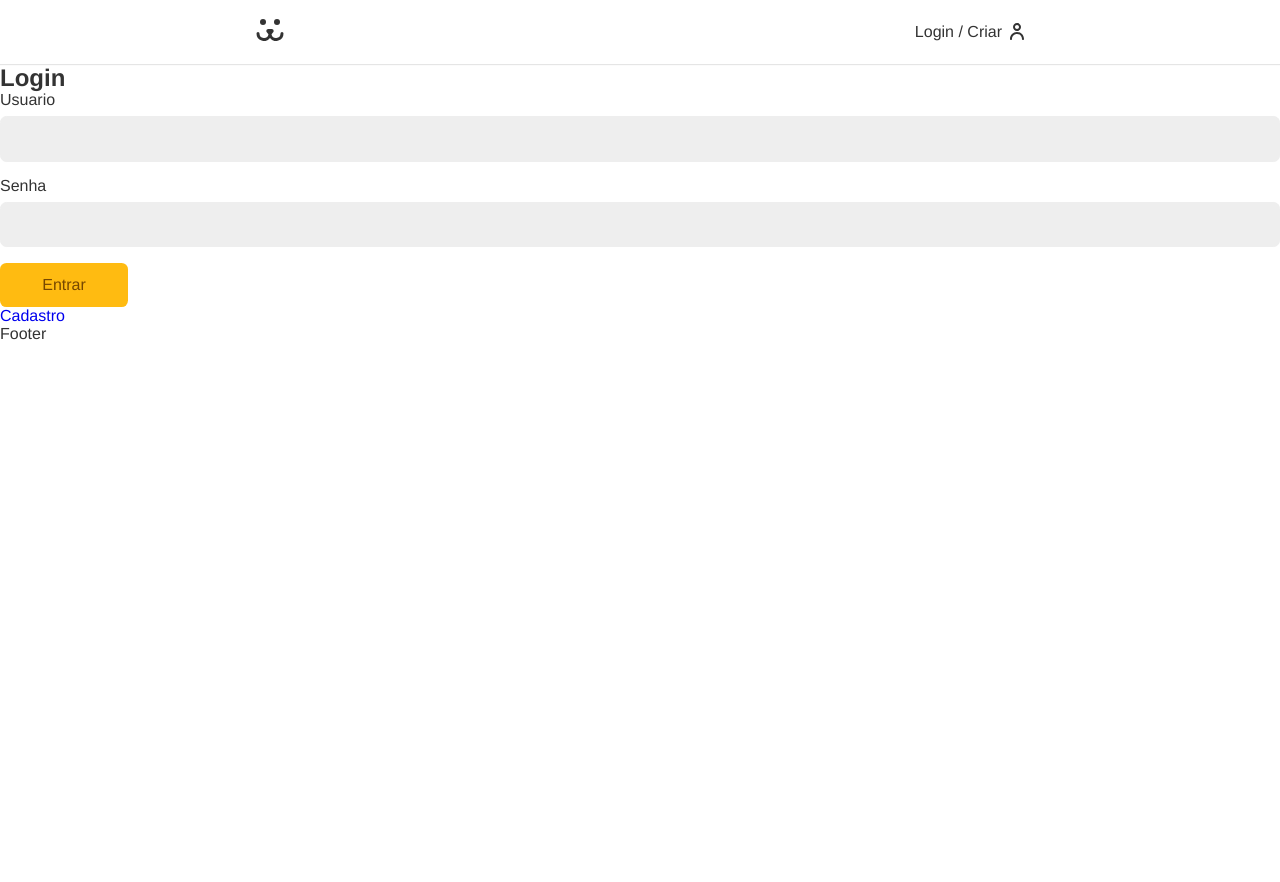
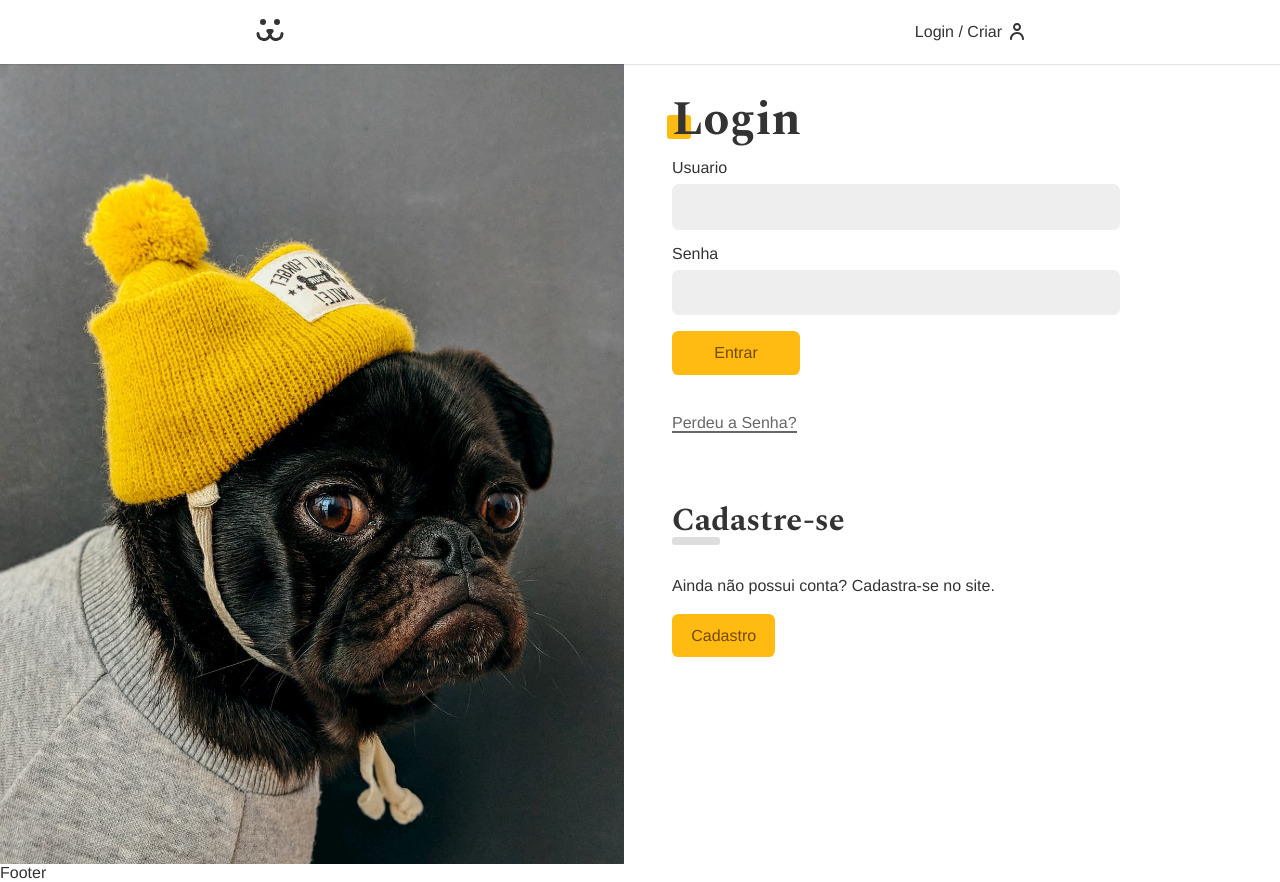
Before and after one commit to MacielDouglas/aplicativoReact, a React (Create React App) app: page /login in a window 1280 px wide. Before the commit the page ends 800 px from the top, so only its background shows below. Built offline with nearby package versions, Linux system fonts and the light colour scheme.

Commit message:
Criado Css da página de login

```diff
--- a/src/App.css
+++ b/src/App.css
@@ -1,3 +1,6 @@
+
+  @import url('https://fonts.googleapis.com/css2?family=Spectral:wght@700&display=swap');
+
 * {
   box-sizing: border-box;
 
@@ -8,7 +11,7 @@
   margin: 0px;
   color: #333;
   --type-first: Helvetica, Arial, sans-serif;
-  --type-second: 'Spectral', Gerorgia;
+  --type-second: 'Spectral', gerorgia;
   font-family: var(--type-first);
 }
 
@@ -36,6 +39,7 @@
 
 a {
   text-decoration: none;
+  color: #333;
 }
 
 .container {
@@ -43,3 +47,38 @@
   padding: 0 1rem;
   margin: 0 auto;
 }
+
+.title {
+  font-family: var(--type-second);
+  line-height: 1;
+  font-size: 3rem;
+  margin: 1rem 0;
+  position: relative;
+  z-index: 2;
+}
+
+.title::after {
+  content: "";
+  display: block;
+  width: 1.5rem;
+  height: 1.5rem;
+  background: #fb1;
+  position: absolute;
+  bottom: 5px;
+  left: -5px;
+  border-radius: 0.2rem;
+  z-index: -1;
+}
+
+.animeLeft {
+  opacity: 0;
+  transform: translate3d(-20px);
+  animation: animeLeft .3s forwards;
+}
+
+@keyframes animeLeft {
+  to {
+    opacity: 1;
+    transform: initial;
+  }
+}
--- a/src/Components/Login/Login.js
+++ b/src/Components/Login/Login.js
@@ -5,13 +5,15 @@
 import LoginPasswordLost from './LoginPasswordLost';
 import LoginPasswordReset from './LoginPasswordReset';
 import { UserContext } from '../../UserContext';
+import styles from '../Login/LoginModuleCss/Login.module.css';
 
 const Login = () => {
   const { login } = React.useContext(UserContext);
 
   if (login === true) return <Navigate to="/conta" />;
   return (
-    <div>
+    <section className={styles.login}>
+      <div className={styles.forms}>
         <Routes>
           <Route path="/" element={<LoginForm />} />
           <Route path="criar" element={<LoginCreate />} />
@@ -19,6 +21,7 @@
           <Route path="resetar" element={<LoginPasswordReset />} />
         </Routes>
       </div>
+    </section>
   );
 };
 
--- a/src/Components/Login/LoginForm.js
+++ b/src/Components/Login/LoginForm.js
@@ -4,7 +4,9 @@
 import Button from '../Forms/Button';
 import useForm from '../../Hooks/useForm';
 import { UserContext } from '../../UserContext';
-// import { UserContext } from '../../UserContext';
+import Error from '../../Helper/Error';
+import styles from '../Login/LoginModuleCss/LoginForm.module.css';
+import stylesBtn from '../Forms/FormsCss/Button.module.css';
 
 const LoginForm = () => {
   const username = useForm();
@@ -21,9 +23,9 @@
   }
 
   return (
-    <section>
-      <h1>Login</h1>
-      <form action="" onSubmit={handleSubmit}>
+    <section className="animeLeft">
+      <h1 className="title">Login</h1>
+      <form className={styles.form} onSubmit={handleSubmit}>
         <Input label="Usuario" type="text" name="username" {...username} />
         <Input label="Senha" type="password" name="password" {...password} />
         {loading ? (
@@ -31,9 +33,18 @@
         ) : (
           <Button>Entrar</Button>
         )}
-        {error && <p>{error}</p>}
+        <Error error={error} />
       </form>
-      <Link to="/login/criar">Cadastro</Link>
+      <Link className={styles.perdeu} to="/login/perdeu">
+        Perdeu a Senha?
+      </Link>
+      <div className={styles.cadastro}>
+        <h2 className={styles.subtitle}>Cadastre-se</h2>
+        <p>Ainda não possui conta? Cadastra-se no site.</p>
+        <Link className={stylesBtn.button} to="/login/criar">
+          Cadastro
+        </Link>
+      </div>
     </section>
   );
 };
--- /dev/null
+++ b/src/Components/Login/LoginModuleCss/Login.module.css
@@ -0,0 +1,30 @@
+.login {
+  display: grid;
+  grid-template-columns: 1fr 1fr;
+  min-height: 100vh;
+  gap: 2rem;
+}
+
+.login::before {
+  display: block;
+  content: '';
+  background: url('../../../Assets/login.jpg') no-repeat center center;
+  background-size: cover;
+}
+
+.forms {
+  max-width: 30rem;
+  padding: 1rem;;
+}
+
+@media (max-width: 40rem) {
+  .login {
+    grid-template-columns: 1fr;
+  }
+  .login::before{
+    display: none;
+  }
+  .forms {
+    max-width: 100%;
+  }
+}
--- /dev/null
+++ b/src/Components/Login/LoginModuleCss/LoginForm.module.css
@@ -0,0 +1,43 @@
+.form {
+  margin-bottom: 2rem;
+}
+
+.perdeu {
+  display: inline-block;
+  color: #666;
+  padding: 0.5rem 0;
+  line-height: 1;
+}
+
+/* criar sublinhado na tipografia  */
+.perdeu::after {
+  content: "";
+  height: 2px;
+  width: 100%;
+  background: currentColor;
+  display: block;
+}
+
+.cadastro {
+  margin-top: 4rem;
+}
+
+.cadastro p {
+  margin-top: 2rem;
+  margin-bottom: 2rem;
+}
+
+.subtitle {
+  font-family: var(--type-second);
+  line-height: 1;
+  font-size: 2rem;
+}
+
+.subtitle::after {
+  content: '';
+  display: block;
+  background: #ddd;
+  height: 0.5rem;
+  width: 3rem;
+  border-radius: 0.2rem;
+}
--- /dev/null
+++ b/src/Helper/Error.js
@@ -0,0 +1,8 @@
+import React from 'react';
+
+const Error = ({ error }) => {
+  if (!error) return null;
+  return <p style={{ color: '#f31', margin: '1rem 0' }}>{error}</p>;
+};
+
+export default Error;
```
Lines whose indentation alone changed are shown as unchanged.
